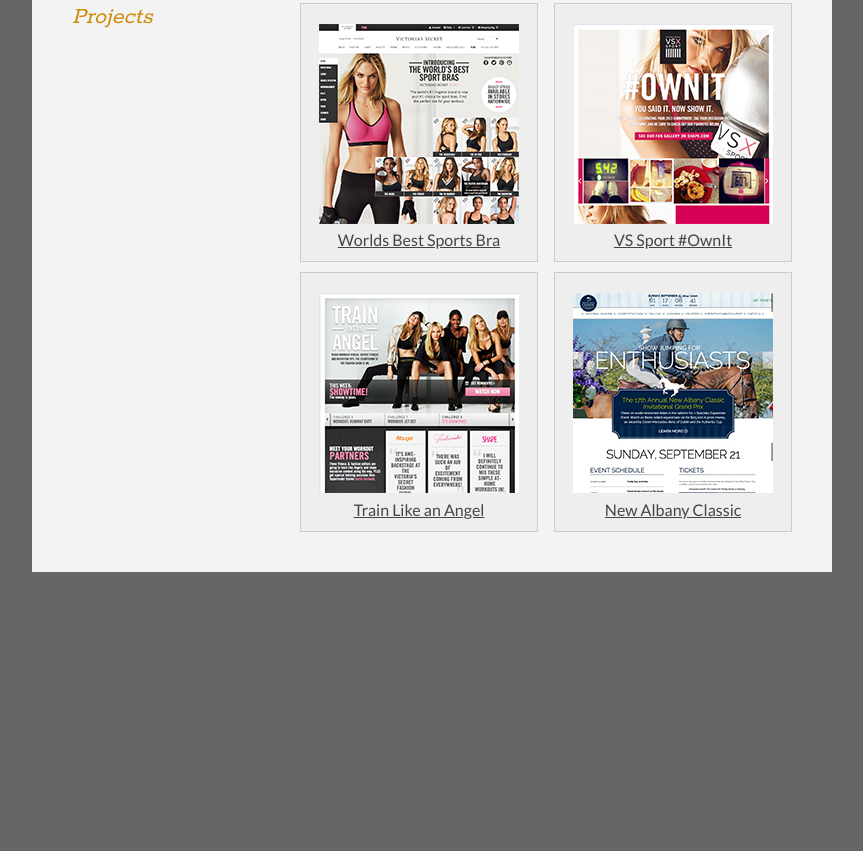
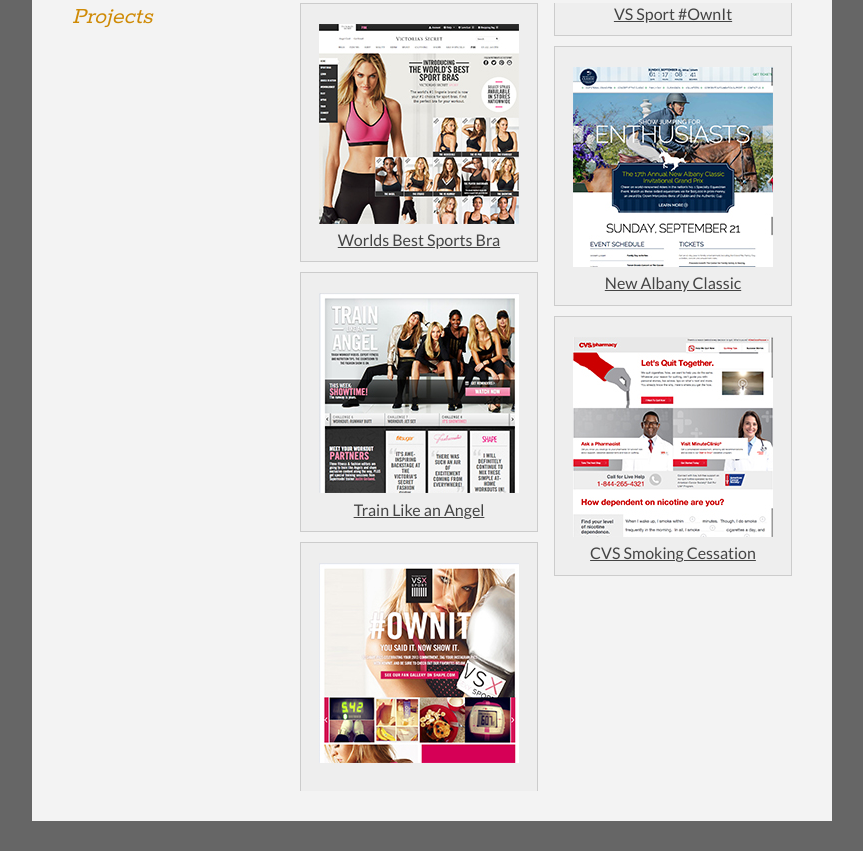
Before and after one commit to km2c/resume, a website: page app/index.html in a window 1280 px wide. Shown: the part 1890-2741 px from the top of the page, without its empty margins (208-1071 px from the left). Before the commit the page ends 2492 px from the top, so only its background shows below. Drawn offline with nearby package versions, Linux system fonts and the light colour scheme; files that its build step writes are made by us from their sources.

Commit message:
add CVS to complete projects

```diff
--- a/app/index.html
+++ b/app/index.html
@@ -7,11 +7,6 @@
         <meta name="keywords" content="senior developer, front end developer, web developer, html developer, javascript developer, php developer, node.js developer">
         <meta name="viewport" content="width=device-width, initial-scale=1">
         <!-- Place favicon.ico and apple-touch-icon.png in the root directory -->
-
-        <!-- build:css styles/vendor.css -->
-        <!-- bower:css -->
-        <!-- endbower -->
-        <!-- endbuild -->
 
         <link href='http://fonts.googleapis.com/css?family=Rokkitt:400,700|Lato:400,300' rel='stylesheet' type='text/css'>
         <!-- build:css styles/main.css -->
@@ -208,6 +203,7 @@
                             <li><a href="#" data-link="https://www.facebook.com/victoriassecretsport/app_355546944533784"><img src="images/tlaa.jpg" alt=""><br>Train Like an Angel</a></li>
                             <li><a href="#" data-link="https://www.facebook.com/victoriassecretsport/app_563407860342778"><img src="images/ownit.jpg" alt=""><br>VS Sport #OwnIt</a></li>
                             <li><a href="#" data-link="http://www.thenewalbanyclassic.com/"><img src="images/nac.jpg" alt=""><br>New Albany Classic</a></li>
+                            <li><a href="#" data-link="http://www.cvs.com/quit-smoking/index.html"><img src="images/cvs.jpg" alt=""><br>CVS Smoking Cessation</a></li>
                         </ul>
                     </div>
                     <div class="clear"></div>
```
Also changed, not shown: app/images/cvs.jpg (added).
